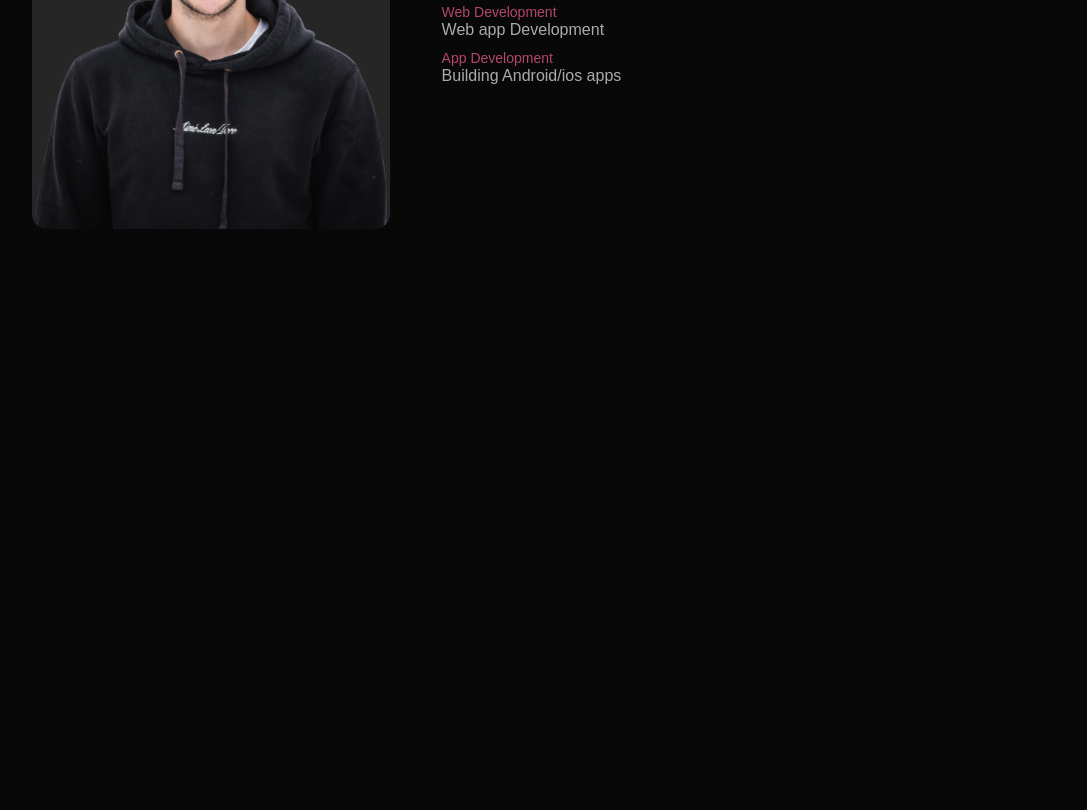
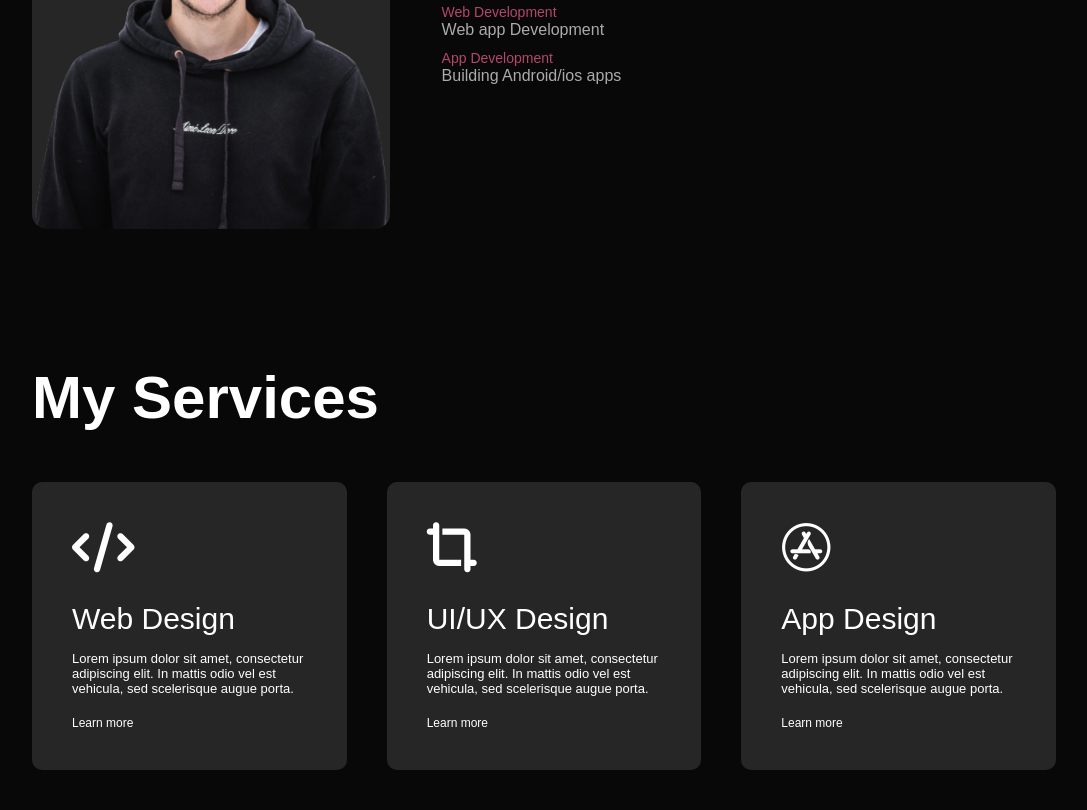
Before and after one commit to Dubow/MY-PORTFOLIO, a plain HTML site: page index.html in a window 1280 px wide. Shown: the part 1127-1937 px from the top of the page, without its empty margins (96-1183 px from the left). Before the commit the page ends 1450 px from the top, so only its background shows below. Drawn offline with Linux system fonts and the light colour scheme.

Commit message:
adding changes html,css

```diff
--- a/index.html
+++ b/index.html
@@ -4,6 +4,7 @@
     <meta charset="UTF-8">
     <meta name="viewport" content="width=device-width, initial-scale=1.0">
     <link rel="stylesheet" href="style.css">
+    <script src="https://kit.fontawesome.com/720aa2057c.js" crossorigin="anonymous"></script>
     <title>Personal Portfolio Website</title>
 </head>
 <body>
@@ -64,6 +65,31 @@
     </div>
 
 <!---------------services--------------------->
+<div id="services">
+    <div class="container">
+        <h1 class="sub-title">My Services</h1>
+        <div class="services-list">
+            <div>
+                <i class="fa-solid fa-code"></i>
+                <h2>Web Design</h2>
+                <p>Lorem ipsum dolor sit amet, consectetur adipiscing elit. In mattis odio vel est vehicula, sed scelerisque augue porta.</p>
+                <a href="#">Learn more</a>
+            </div>
+            <div>
+                <i class="fa-solid fa-crop-simple"></i>
+                <h2>UI/UX Design</h2>
+                <p>Lorem ipsum dolor sit amet, consectetur adipiscing elit. In mattis odio vel est vehicula, sed scelerisque augue porta.</p>
+                <a href="#">Learn more</a>
+            </div>
+            <div>
+                <i class="fa-brands fa-app-store"></i>
+                <h2>App Design</h2>
+                <p>Lorem ipsum dolor sit amet, consectetur adipiscing elit. In mattis odio vel est vehicula, sed scelerisque augue porta.</p>
+                <a href="#">Learn more</a>
+            </div>
+        </div>
+    </div>
+</div>
 
 
 
--- a/style.css
+++ b/style.css
@@ -125,3 +125,42 @@ nav ul li a:hover::after{
 .tab-contents.active-tab{
     display: block;
 }
+
+/*------------------services---------------*/
+#services{
+    padding: 30px 0;
+}
+.services-list{
+    display: grid;
+    grid-template-columns: repeat(auto-fit, minmax(250px, 1fr));
+    grid-gap: 40px;
+    margin-top: 50px;
+}
+.services-list div{
+    background: #262626;
+    padding: 40px;
+    font-size: 13px;
+    font-weight: 300;
+    border-radius: 10px;
+    transition: background 0.5s, transform 0.5s;
+}
+.services-list div i{
+    font-size: 50px;
+    margin-bottom: 30px;
+}
+.services-list div h2{
+    font-size: 30px;
+    font-weight: 500;
+    margin-bottom: 15px;
+}
+.services-list div a{
+    text-decoration: none;
+    color: #fff;
+    font-size: 12px;
+    margin-top: 20px;
+    display: inline-block;
+}
+.services-list div:hover{
+    background: #ff004f;
+    transform: translateY(-10px);
+}
```
